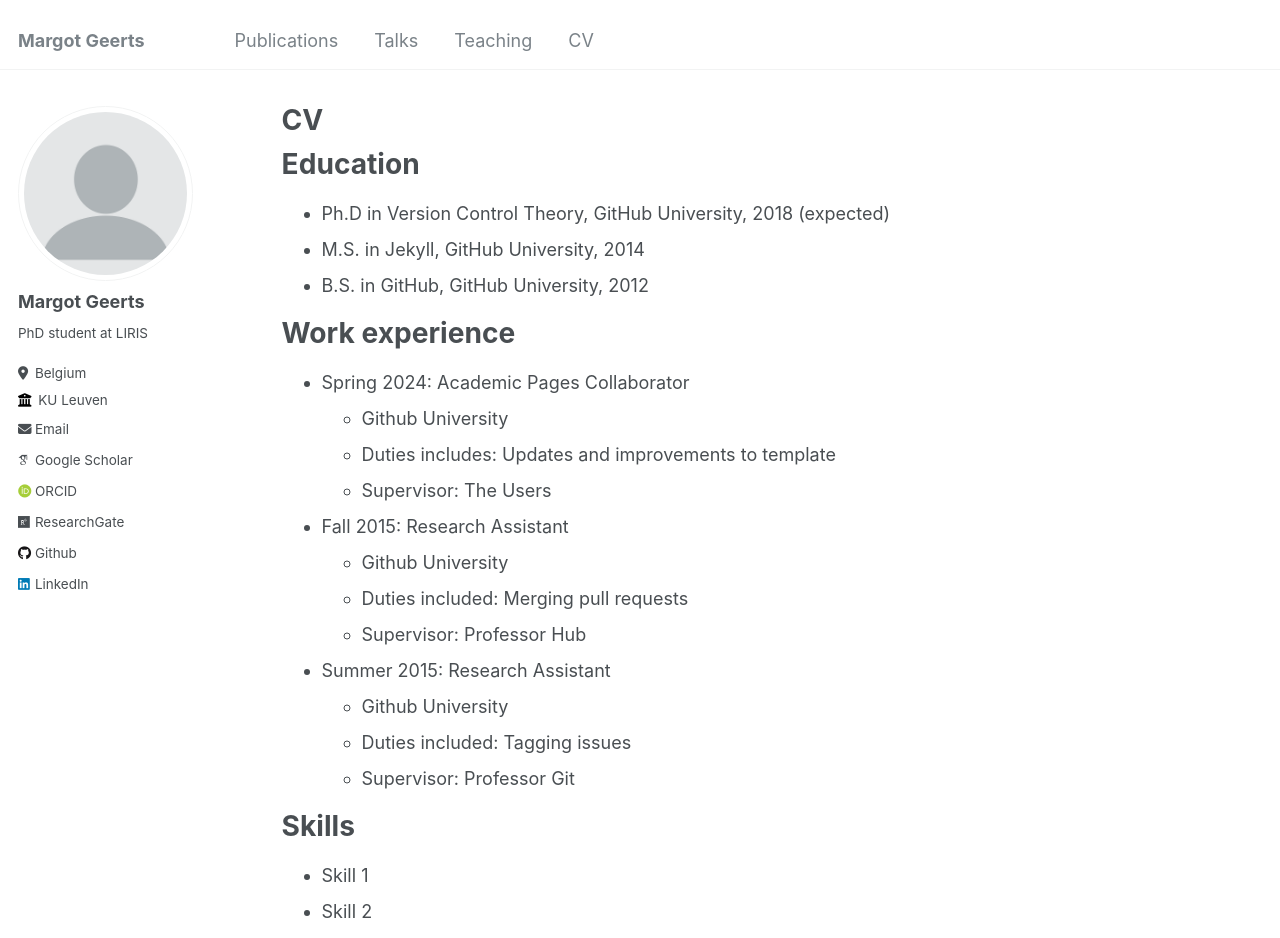
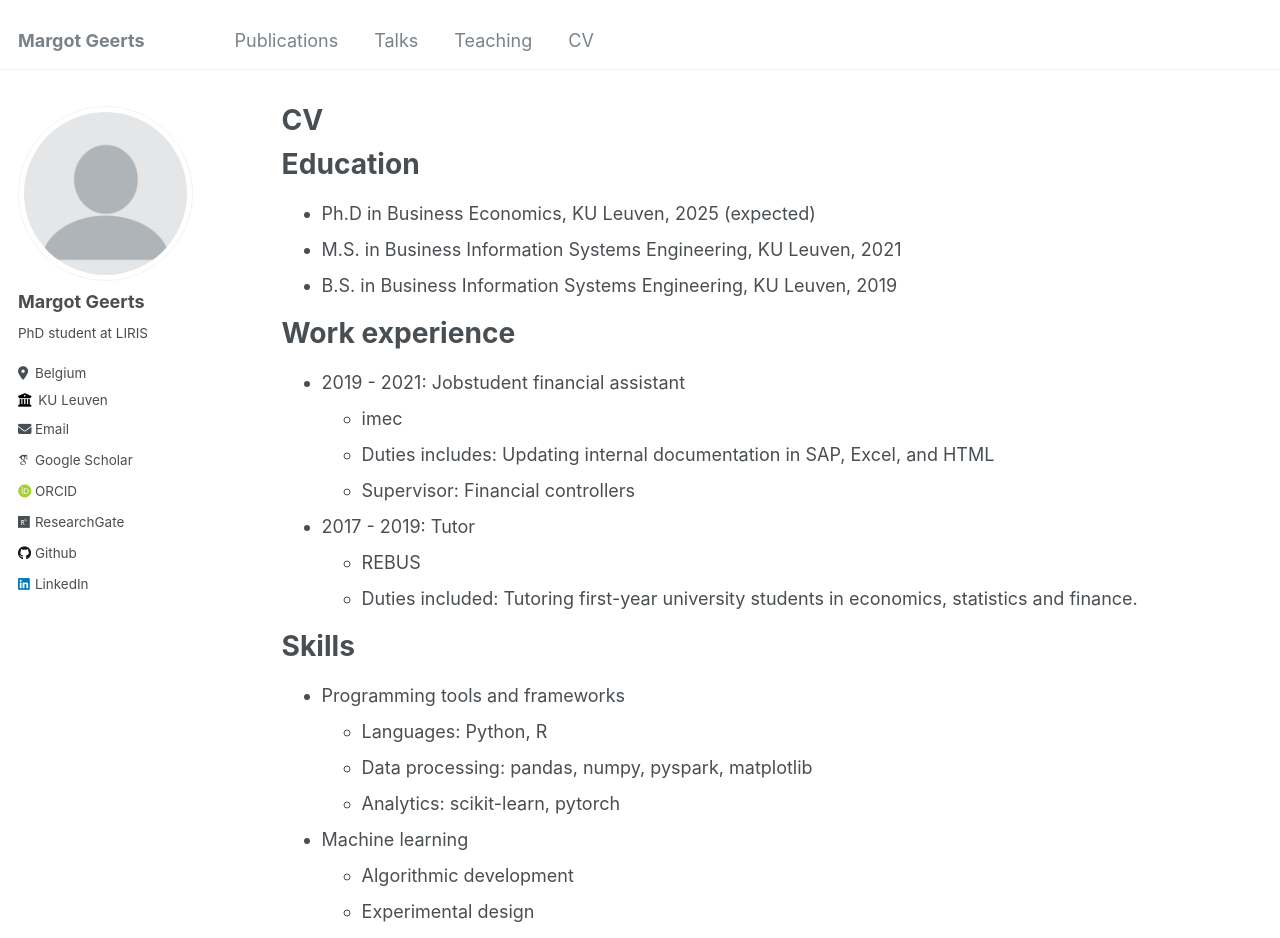
Before and after one commit to margotgeerts/margotgeerts.github.io, a Jekyll site: the page built from _pages/cv.md, in a window 1280 px wide and 1400 px high. Shown: the top 938 px of the window. Built offline with Jekyll 4.4.1, drawn with Linux system fonts in a browser that asks for light colours; some web fonts are replaced; some of the changed text lies outside the part shown.

Commit message:
Update cv.md

```diff
--- a/_pages/cv.md
+++ b/_pages/cv.md
@@ -11,40 +11,41 @@ redirect_from:
 
 Education
 ======
-* Ph.D in Version Control Theory, GitHub University, 2018 (expected)
-* M.S. in Jekyll, GitHub University, 2014
-* B.S. in GitHub, GitHub University, 2012
+* Ph.D in Business Economics, KU Leuven, 2025 (expected)
+* M.S. in Business Information Systems Engineering, KU Leuven, 2021
+* B.S. in Business Information Systems Engineering, KU Leuven, 2019
 
 Work experience
 ======
-* Spring 2024: Academic Pages Collaborator
-  * Github University
-  * Duties includes: Updates and improvements to template
-  * Supervisor: The Users
+* 2019 - 2021: Jobstudent financial assistant
+  * imec
+  * Duties includes: Updating internal documentation in SAP, Excel, and HTML
+  * Supervisor: Financial controllers
 
-* Fall 2015: Research Assistant
-  * Github University
-  * Duties included: Merging pull requests
-  * Supervisor: Professor Hub
+* 2017 - 2019: Tutor
+  * REBUS
+  * Duties included: Tutoring first-year university students in economics, statistics and finance.
 
-* Summer 2015: Research Assistant
-  * Github University
-  * Duties included: Tagging issues
-  * Supervisor: Professor Git
+
 
 Skills
 ======
-* Skill 1
-* Skill 2
-  * Sub-skill 2.1
-  * Sub-skill 2.2
-  * Sub-skill 2.3
-* Skill 3
+* Programming tools and frameworks
+  * Languages: Python, R
+  * Data processing: pandas, numpy, pyspark, matplotlib
+  * Analytics: scikit-learn, pytorch
+* Machine learning
+  * Algorithmic development
+  * Experimental design
+* Project management
+* Academic Writing
+
 
 Publications
 ======
   <ul>{% for post in site.publications reversed %}
-    {% include archive-single-cv.html %}
+    {% include post.title %}
+    {% include post.authors %}
   {% endfor %}</ul>
 
 Talks
```
